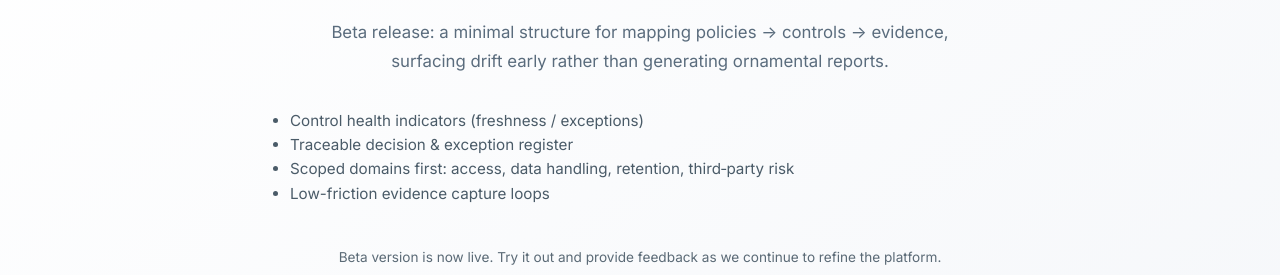
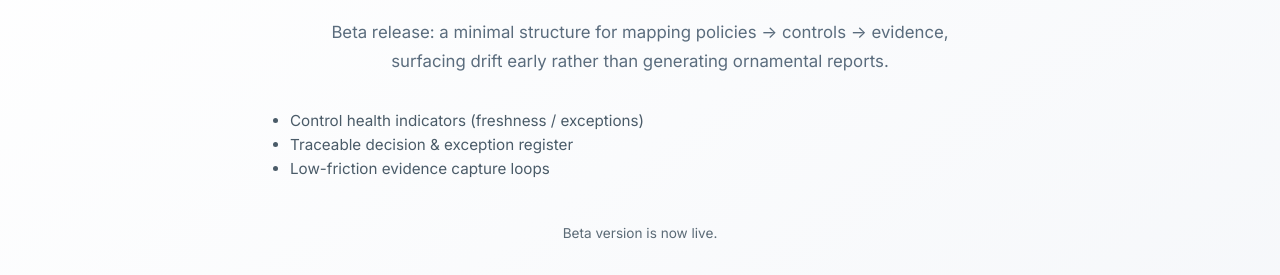
Before and after one commit to bigolshloplord/stafera-site, a plain HTML site: page compliance-framework.html in a window 1280 px wide. Shown: the part 652-927 px from the top of the page. Drawn offline with nearby package versions, Linux system fonts and the light colour scheme.

Commit message:
Update compliance-framework.html for beta release
Removed a scoped domain item and simplified the beta version note.

```diff
--- a/compliance-framework.html
+++ b/compliance-framework.html
@@ -64,10 +64,9 @@
                 <ul class="intent-list">
                     <li>Control health indicators (freshness / exceptions)</li>
                     <li>Traceable decision & exception register</li>
-                    <li>Scoped domains first: access, data handling, retention, third‑party risk</li>
                     <li>Low-friction evidence capture loops</li>
                 </ul>
-                <p class="watch-note">Beta version is now live. Try it out and provide feedback as we continue to refine the platform.</p>
+                <p class="watch-note">Beta version is now live.</p>
                 <p class="mt-gap-lg"><a href="index.html#projects" class="btn-back">Back to Projects</a></p>
             </div>
         </section>
```
